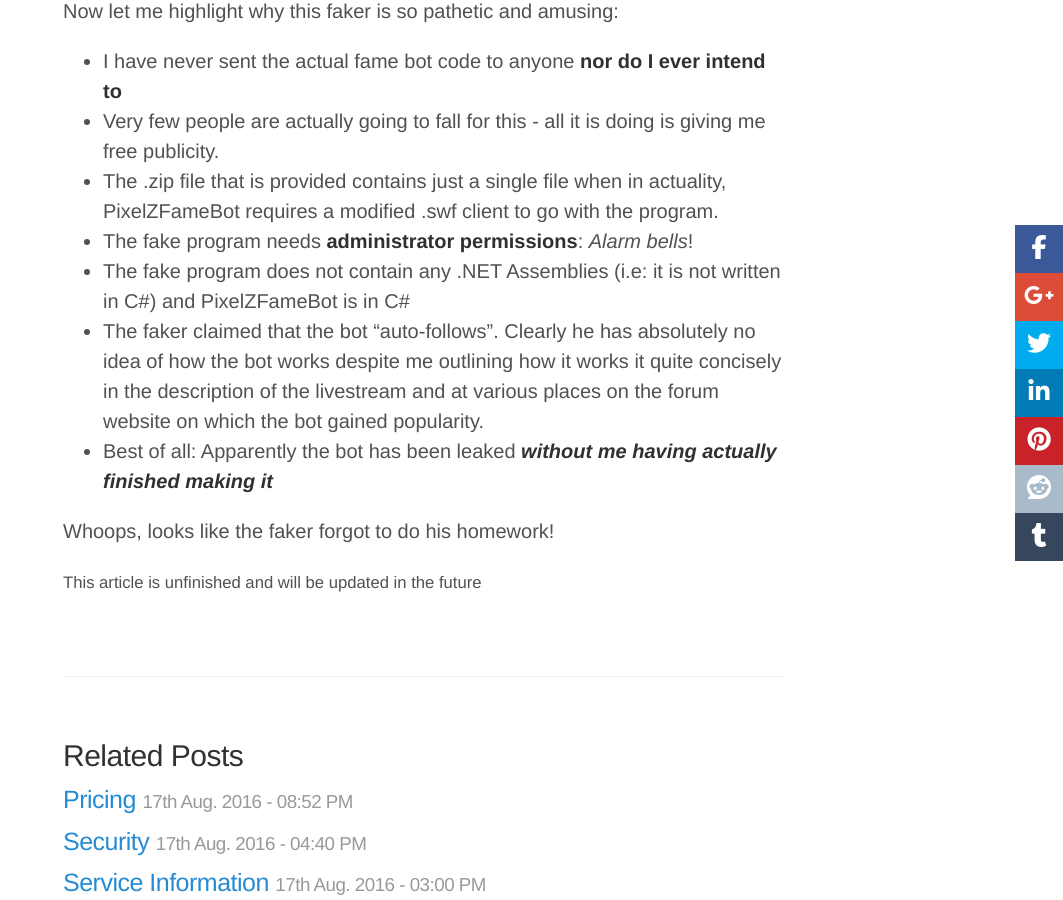
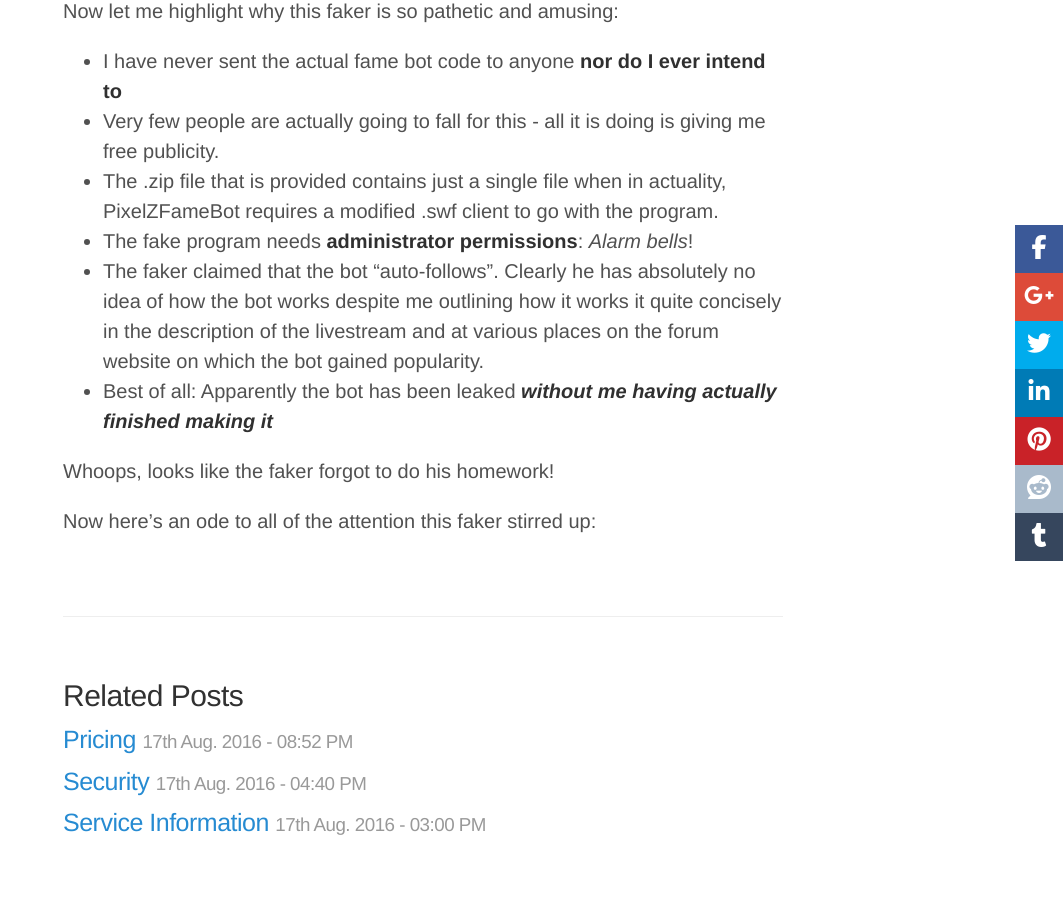
Before and after one commit to PixelZerg/PixelZFameBot, a Jekyll site: the page built from _posts/2016-08-18-fakefamebot.md, in a window 1280 px wide and 900 px high, scrolled down 769 px. Shown: the whole window, without its empty margins (217-1280 px from the left). Built offline with Jekyll 4.4.1, drawn with Linux system fonts in a browser that asks for light colours; nearby versions of some CDN libraries; comment, search, counter and statistics services are not loaded.

Commit message:
Updated Posts

```diff
--- a/_posts/2016-08-18-fakefamebot.md
+++ b/_posts/2016-08-18-fakefamebot.md
@@ -23,10 +23,9 @@ Now let me highlight why this faker is so pathetic and amusing:
 - Very few people are actually going to fall for this - all it is doing is giving me free publicity.
 - The .zip file that is provided contains just a single file when in actuality, PixelZFameBot requires a modified .swf client to go with the program.
 - The fake program needs **administrator permissions**: *Alarm bells*!
-- The fake program does not contain any .NET Assemblies (i.e: it is not written in C#) and PixelZFameBot is in C#
 - The faker claimed that the bot "auto-follows". Clearly he has absolutely no idea of how the bot works despite me outlining how it works it quite concisely in the description of the livestream and at various places on the forum website on which the bot gained popularity.
 - Best of all: Apparently the bot has been leaked ***without me having actually finished making it***
 
 Whoops, looks like the faker forgot to do his homework!
 
-<small>This article is unfinished and will be updated in the future</small>
+Now here's an ode to all of the attention this faker stirred up:
```
